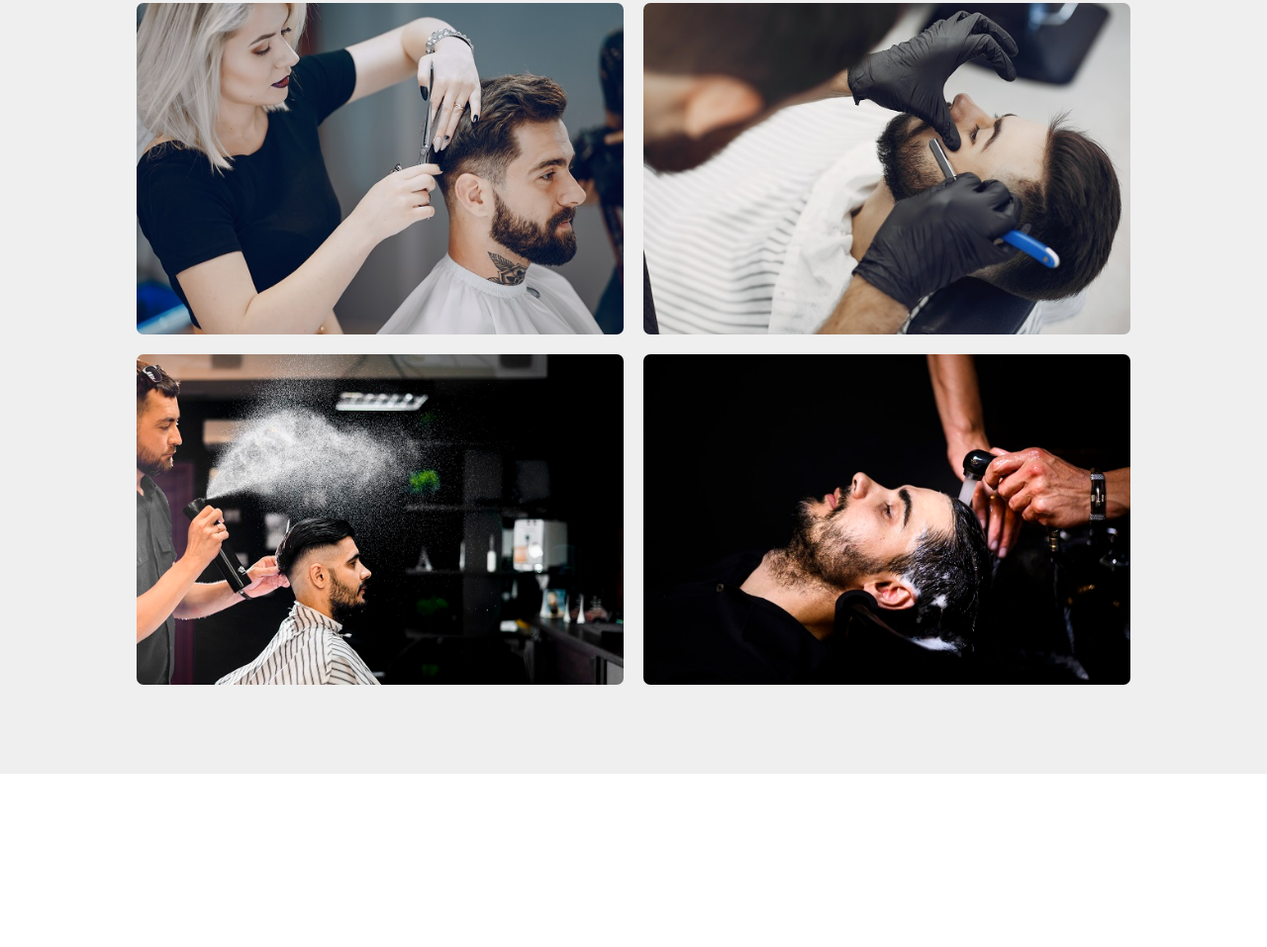
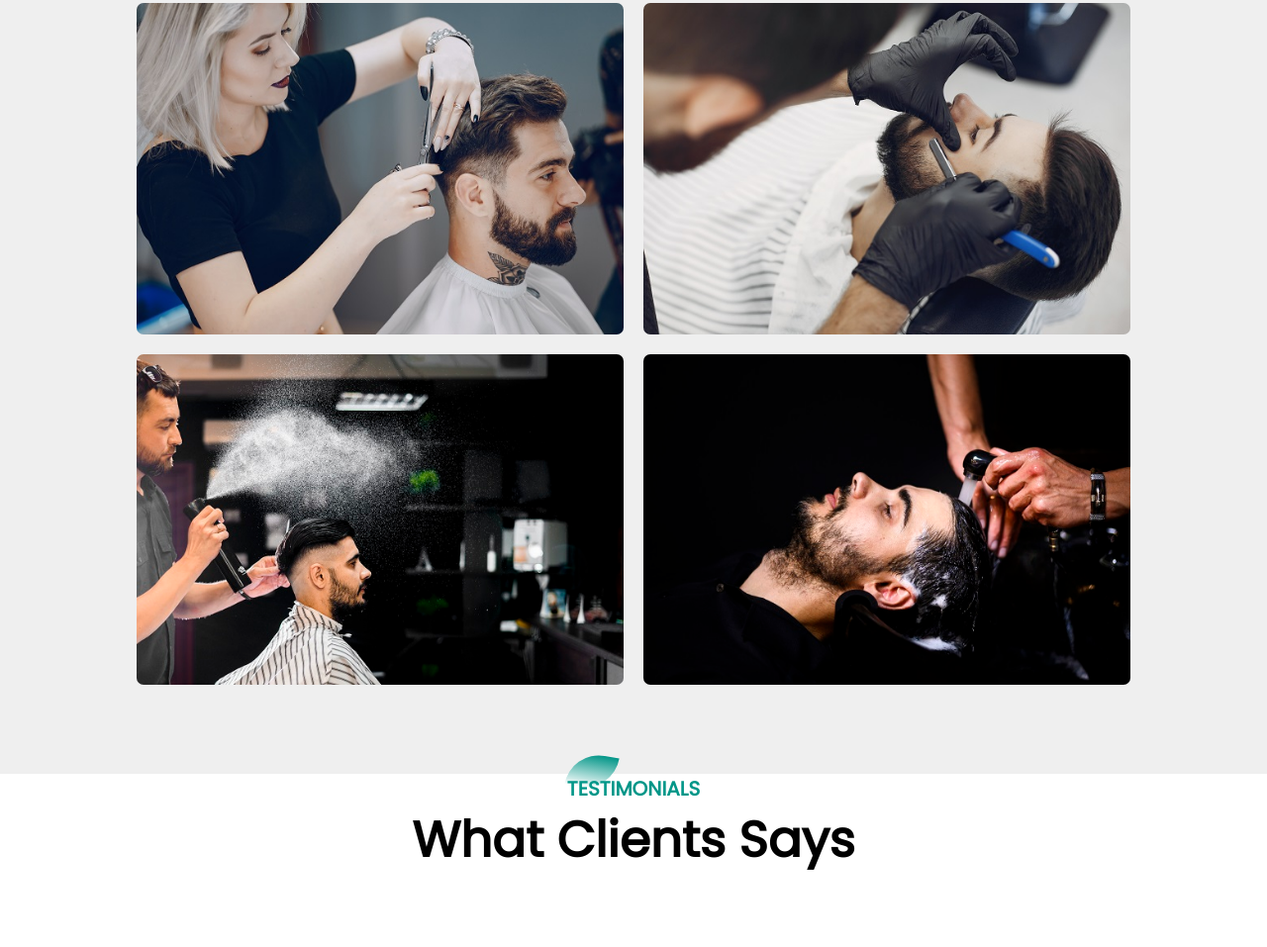
Before and after one commit to gilrsantana/BarberShop, a plain HTML site: page index.html in a window 1280 px wide. Shown: the part 1845-2802 px from the top of the page at 99% size. Before the commit the page ends 2627 px from the top, so only its background shows below. Drawn offline with Linux system fonts and the light colour scheme.

Commit message:
Including testimonial section

```diff
--- a/index.html
+++ b/index.html
@@ -157,8 +157,11 @@
 
         <!-- Testemonial -->
 
-        <section id="testtemonial">
-
+        <section id="testimonial">
+            <div class="title-text">
+                <p>TESTIMONIALS</p>
+                <h1>What Clients Says</h1>
+            </div>
         </section>
 
         <script>
```
